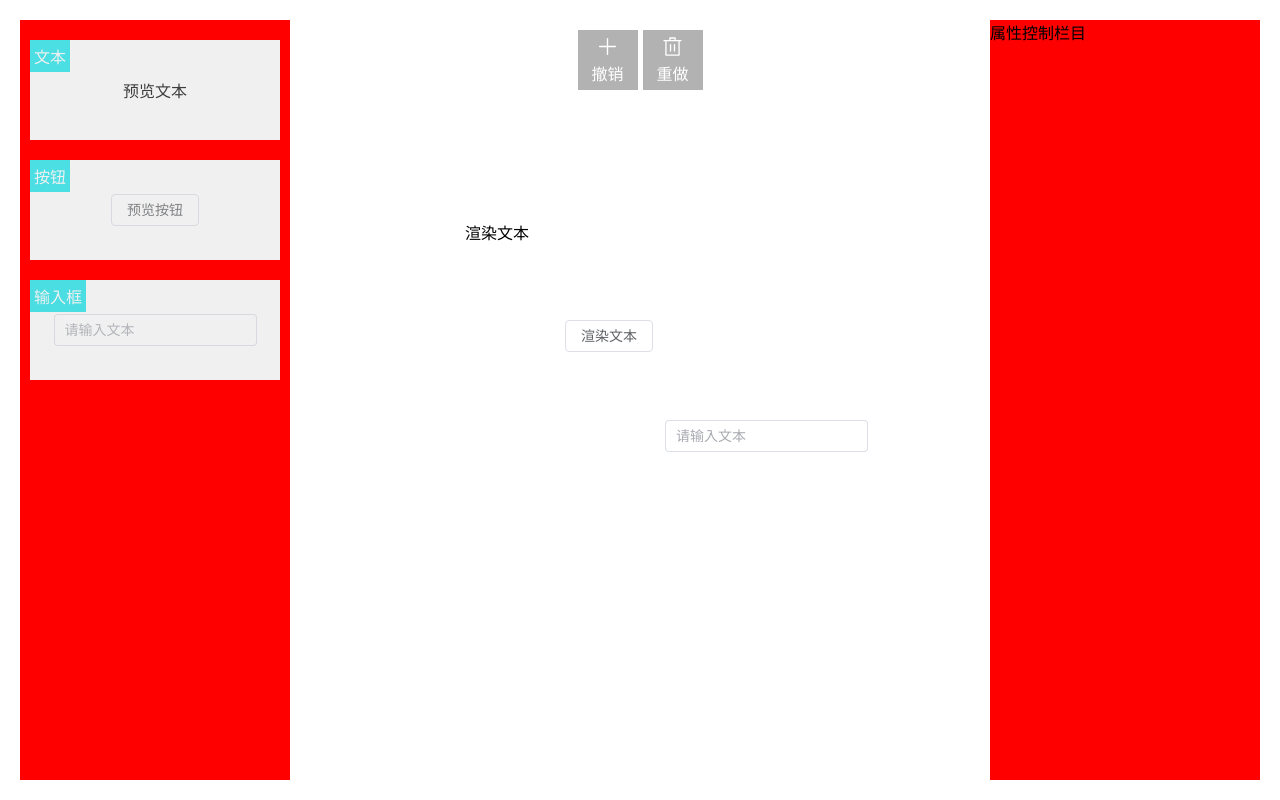
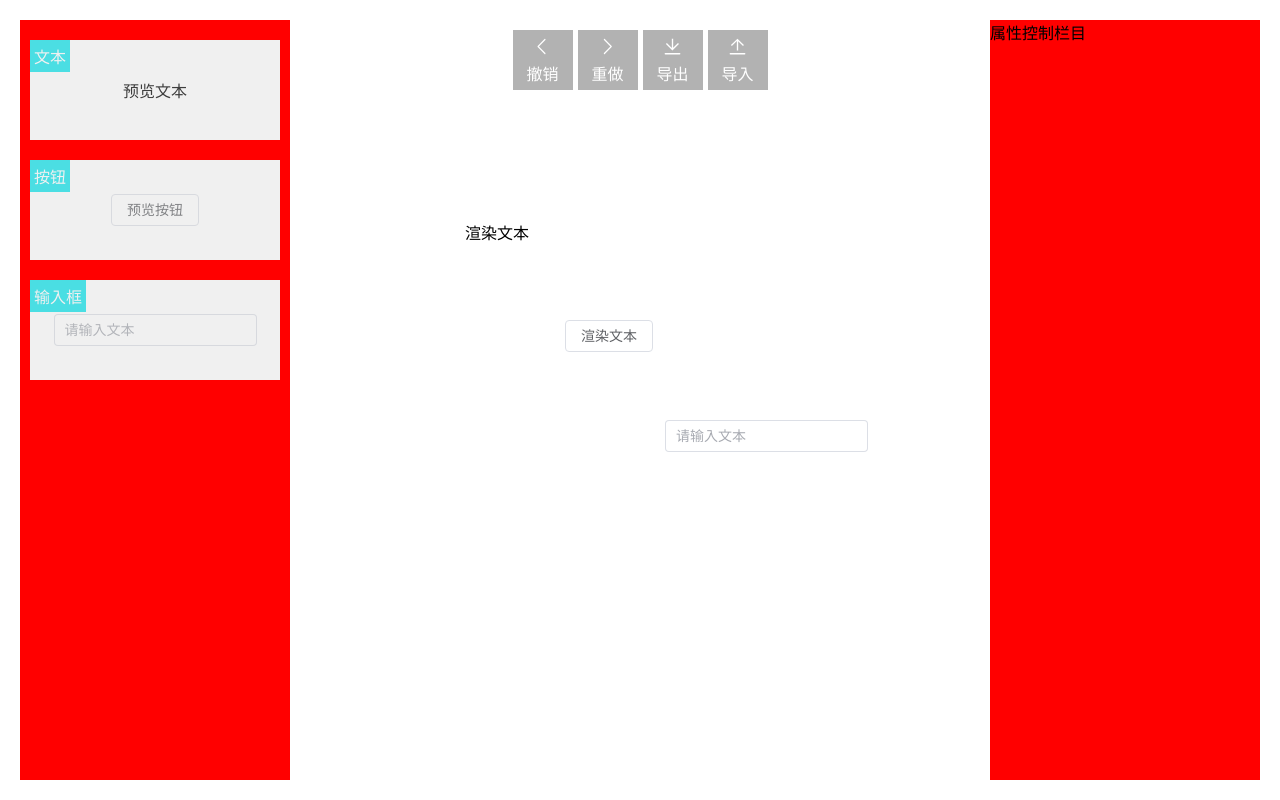
Before and after one commit to 9527-yp/lowCode, a Vue app: page / in a window 1280 px wide. Built offline with nearby package versions, Linux system fonts and the light colour scheme.

Commit message:
fix：导出，导入json弹框开发

```diff
--- /dev/null
+++ b/src/components/Dialog.jsx
@@ -0,0 +1,50 @@
+import { createVNode, defineComponent, render, h, reactive } from "vue";
+import { ElDialog, ElInput, ElButton } from 'element-plus';
+
+const DialogComponent = defineComponent({
+    props: {
+        option: {type: Object}
+    },
+    setup(props, ctx) {
+
+        const state = reactive({
+            option: props.option,
+            isShow: false,
+        })
+
+        ctx.expose({ // 让外界可以调用里面的方法
+            showDialog(option) {
+                state.option = option;
+                state.isShow = true;
+            }
+        })
+        return () => {
+
+
+            return <ElDialog title={'测试'} v-model={state.isShow}>
+                {{
+                    default: () => <ElInput type="textarea" v-model={state.option.content} rows="10"></ElInput>,
+                    footer: () => state.option.footer && <div>
+                        <ElButton onClick={() =>{}}>取消</ElButton>
+                        <ElButton type="primary" onClick={() =>{}}>确定</ElButton>
+                    </div>
+                }}
+            </ElDialog>
+        }
+    }
+})
+let vm;
+export function $dialog(option) {
+
+    if(!vm){ // 节点存在就不用再创建节点
+        let el = document.createElement('div');
+        vm = createVNode(DialogComponent, {option}) // 将组件渲染成虚拟节点
+        // console.log(vm, 'vm')
+        document.body.appendChild((render(vm, el), el)) // 渲染成真实节点扔到页面中
+    }
+
+
+    // 将组件渲染到这个el元素上
+    let { showDialog } = vm.component.exposed;
+    showDialog(option);
+}
--- a/src/packages/editor.jsx
+++ b/src/packages/editor.jsx
@@ -1,10 +1,11 @@
 import { defineComponent, h, computed, inject, ref } from "vue";
 
-import { Plus, Delete } from '@element-plus/icons-vue'
+import { ArrowLeft, ArrowRight, Upload, Download } from '@element-plus/icons-vue'
 
 import EditorBlock from './editor-block.jsx';
 import "./editor.scss";
 import deepcopy from "deepcopy";
+import { $dialog } from "../components/Dialog.jsx";
 import { useMenuDragger } from './useMenuDragger.js';
 import { useFocus } from './useFocus.js';
 import { useBlockDragger } from "./useBlockDragger.js";
@@ -48,13 +49,29 @@ export default defineComponent({
         const buttons = [
             {
                 label: '撤销',
-                icon: <Plus />,
+                icon: <ArrowLeft />,
                 handler: () => commands.undo()
             },
             {
                 label: '重做',
-                icon: <Delete />,
+                icon: <ArrowRight />,
                 handler: () => commands.redo()
+            },
+            {
+                label: '导出',
+                icon: <Download />,
+                handler: () => {
+                    $dialog({
+                        title: '',
+                        content: '',
+                        footer: true,
+                    })
+                }
+            },
+            {
+                label: '导入',
+                icon: <Upload />,
+                handler: () => console.log('导入')
             },
         ]
 
--- a/src/packages/useBlockDragger.js
+++ b/src/packages/useBlockDragger.js
@@ -1,4 +1,5 @@
 import { reactive } from "vue";
+import { events } from "./events";
 
 export function useBlockDragger(focusData, lastSeleteBlock, data) {
     let dragState = {
@@ -14,6 +15,11 @@ export function useBlockDragger(focusData, lastSeleteBlock, data) {
     const mousemove = (e) => {
         // 获取鼠标移动后的位置
         let { clientX: moveX, clientY: moveY } = e;
+
+        if(!dragState.dragging) {
+            dragState.dragging = true;
+            events.emit('start'); // 触发事件就会记住拖拽前的位置
+        }
 
         // 计算当前元素最新的left和top，去线里面找，找到后显示线
         // 如何计算：鼠标移动后 - 鼠标移动前 + 盒子的left
@@ -66,6 +72,10 @@ export function useBlockDragger(focusData, lastSeleteBlock, data) {
 
         markLine.x = null;
         markLine.y = null;
+
+        if(dragState.dragging) { // 如果只是点击就不会触发
+            events.emit('end');
+        }
     }
     const mousedown = (e) => {
 
--- a/src/packages/useCommand.js
+++ b/src/packages/useCommand.js
@@ -104,8 +104,42 @@ export function useCommand(data) {
         }
     });
 
+    const keyboardEvent = (() => {
+        const keyCodes = {
+            90: 'z',
+            89: 'y',
+        }
+
+        const onKeydown = (e) => {
+            const { ctrlKey, keyCode }  = e;
+            let keyString = [];
+            if(ctrlKey) keyString.push('ctrl');
+            keyString.push(keyCodes[keyCode]);
+            keyString = keyString.join('+');
+
+            state.commandArray.forEach(({keyboard, name}) => {
+                if(!keyboard) return; // 没有键盘事件
+                if(keyboard === keyString){
+                    state.commands[name]();
+                    e.preventDefault();
+                }
+            })
+        }
+        const init = () => { // 初始化事件
+            window.addEventListener('keydown', onKeydown)
+
+            return () => { // 销毁事件
+                window.removeEventListener('keydown', onKeydown)
+            }
+        }
+
+        return init
+    })()
 
     ;(()=> {
+        // 监听键盘事件
+        state.destroyArray.push(keyboardEvent())
+
         state.commandArray.forEach(command => command.init && state.destroyArray.push(command.init()))
     })()
 
```
